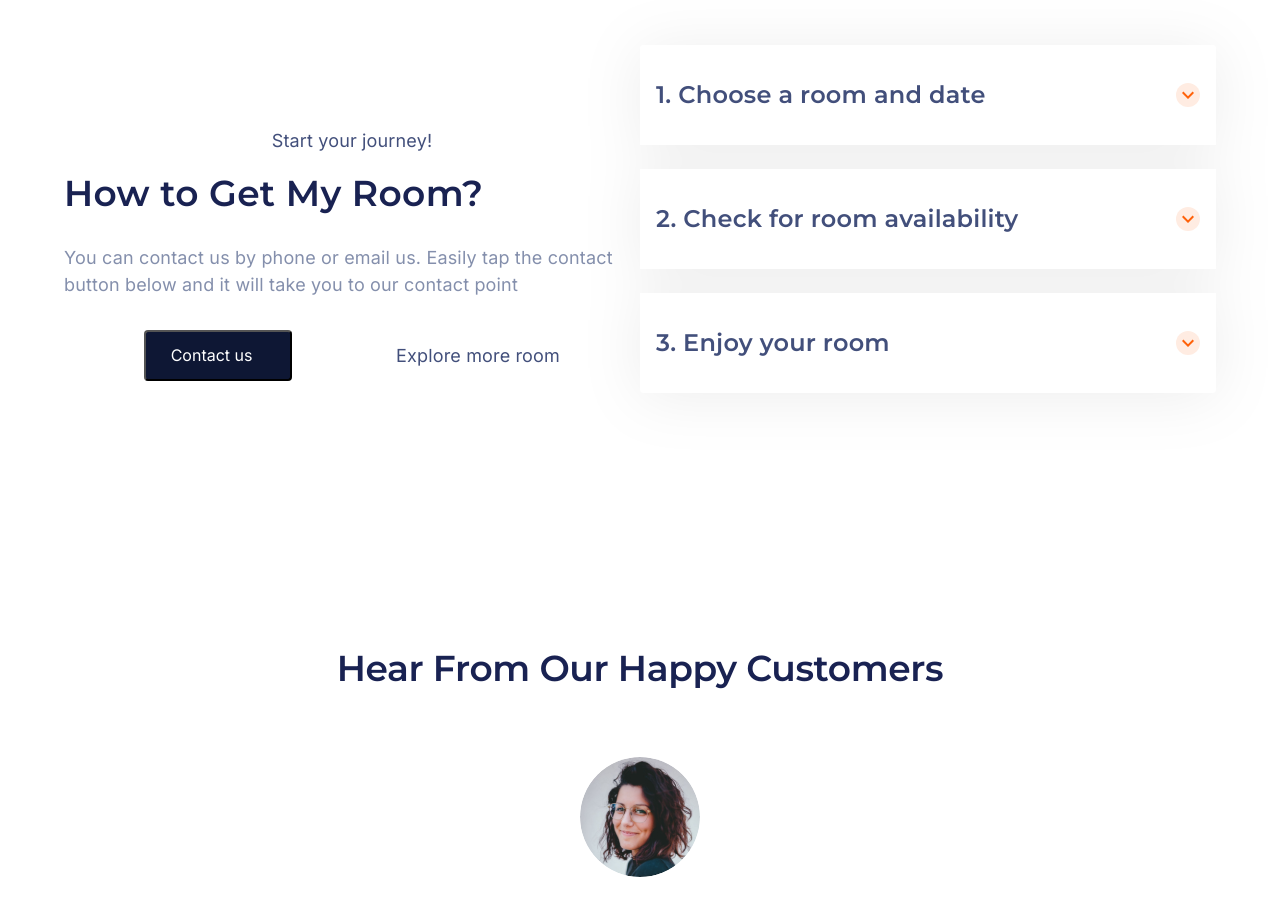
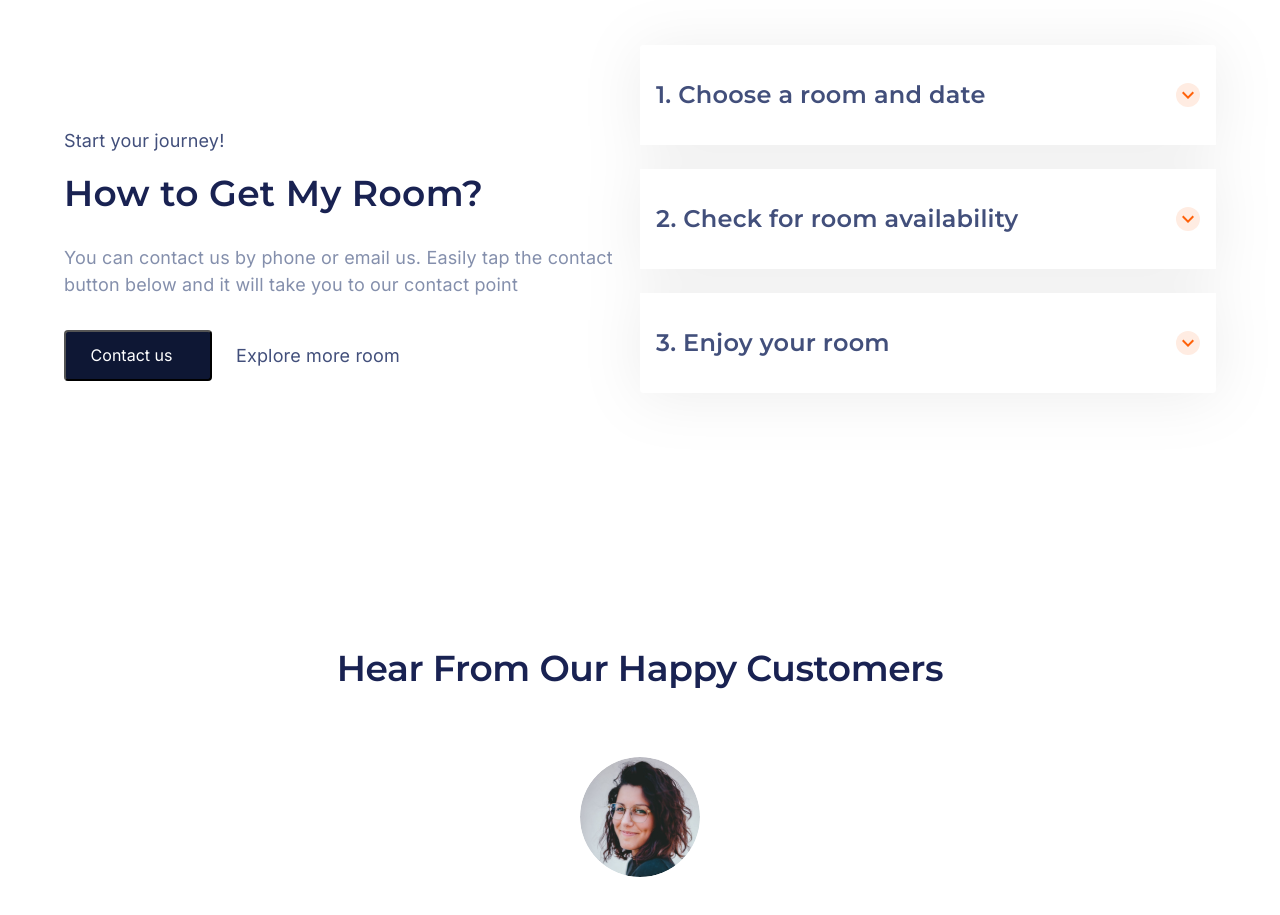
Before and after one commit to ShishlovFelix/cootelsLandingPage, a React (Create React App) app: page / in a window 1280 px wide. Shown: the part 4040-4955 px from the top of the page. Built offline with nearby package versions, Linux system fonts and the light colour scheme.

Commit message:
-adaptive layout fix

```diff
--- a/src/components/mainPage/how/how.jsx
+++ b/src/components/mainPage/how/how.jsx
@@ -26,7 +26,7 @@ const How = () => {
               display: "flex",
               alignItems: "end",
               marginTop: { xs: "20px", md: "162px" },
-              justifyContent: "center",
+              justifyContent: { xs: "center", md: "start" },
             }}
           >
             <a
@@ -72,7 +72,7 @@ const How = () => {
               display: "flex",
               alignItems: "center",
               marginTop: "32px",
-              justifyContent: "space-evenly",
+              justifyContent: { xs: "space-evenly", md: "start" },
             }}
           >
             <button
```
